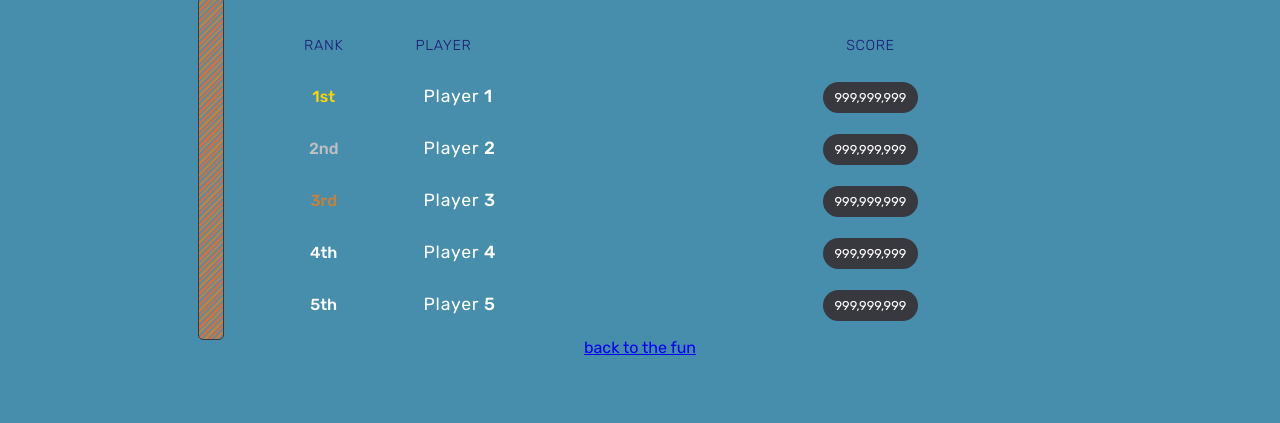
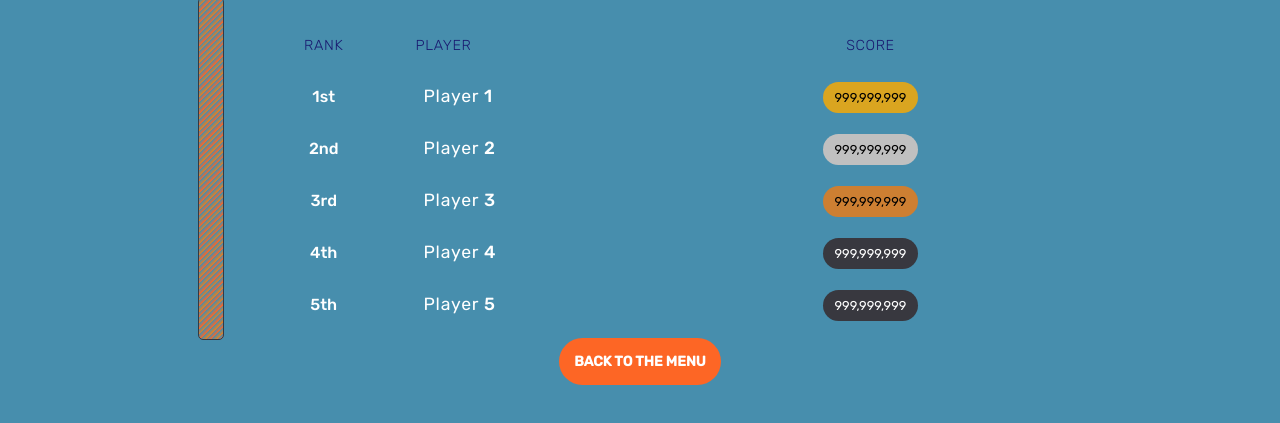
Before and after one commit to sdonlin5/3308-Team-6, a plain HTML site: page Web_Pages/leaderboard.html in a window 1280 px wide. Shown: the part 45-468 px from the top of the page. Drawn offline with Linux system fonts and the light colour scheme.

Commit message:
Changed colors in leaderboard.css

```diff
--- a/Web_Pages/css/leaderboard.css
+++ b/Web_Pages/css/leaderboard.css
@@ -65,16 +65,19 @@ table td.placement {
 
 
 /* Placment colors */
-table td.first {
-    color: gold;
+table td.score.first span  {
+    background: #DAA520;     /* #FFD700 for a lighter gold */
+    color: black;
   }
 
-  table td.second {
-    color: #c0c0c0;
+  table td.score.second span{
+    background: #c0c0c0;
+    color: black
   }
 
-  table td.third {
-    color: #cd7f32;
+  table td.score.third span {
+    background: #cd7f32;
+    color: black;
   }
 
 
--- a/Web_Pages/leaderboard.html
+++ b/Web_Pages/leaderboard.html
@@ -21,31 +21,31 @@
           </th>
         </tr>
         <tr>
-            <td class='placement first'>1st</td>
+            <td class='placement'>1st</td>
             <td class='player'>Player <strong>1</strong></td>
-            <td class='score'><span>999,999,999</span></td>
+            <td class='score first'><span>999,999,999</span></td>
         </tr>
         <tr>
-            <td class='placement second'>2nd</td>
+            <td class='placement'>2nd</td>
             <td class='player'>Player <strong>2</strong></td>
-            <td class='score'><span>999,999,999</span></td>
+            <td class='score second'><span>999,999,999</span></td>
         </tr>
         <tr>
-            <td class='placement third'>3rd</td>
+            <td class='placement'>3rd</td>
             <td class='player'>Player <strong>3</strong></td>
-            <td class='score'><span>999,999,999</span></td>
+            <td class='score third'><span>999,999,999</span></td>
         </tr>
         <tr>
-            <td class='placement default'>4th</td>
+            <td class='placement'>4th</td>
             <td class='player'>Player <strong>4</strong></td>
             <td class='score'><span>999,999,999</span></td>
         </tr>
         <tr>
-            <td class='placement default'>5th</td>
+            <td class='placement'>5th</td>
             <td class='player'>Player <strong>5</strong></td>
             <td class='score'><span>999,999,999</span></td>
         </tr>
       </table>
-      <a href="index.html">back to the fun</a>
+      <a href="index.html" class="btnStack">back to the menu</a>
 </body>
 </html>
```
